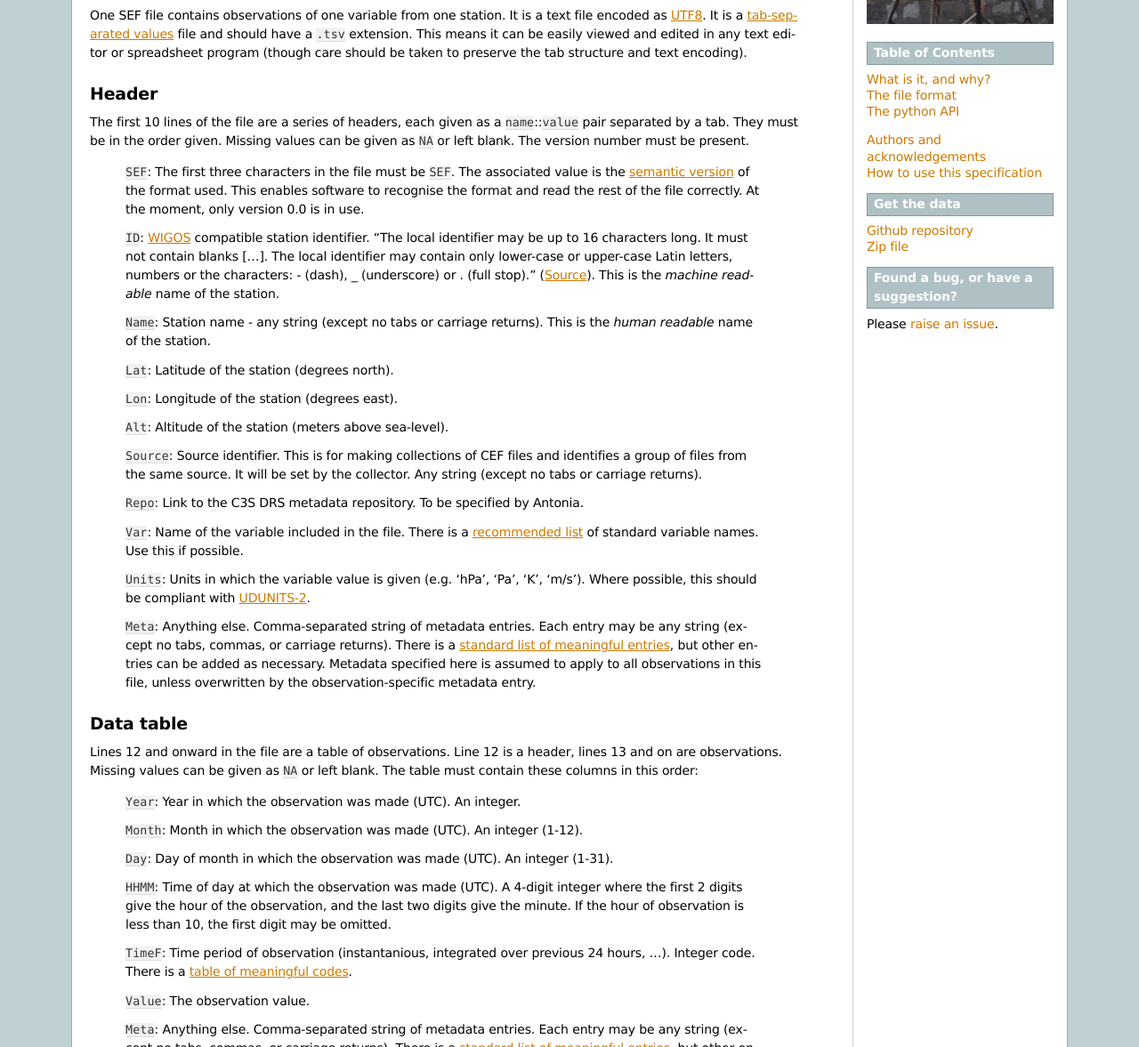
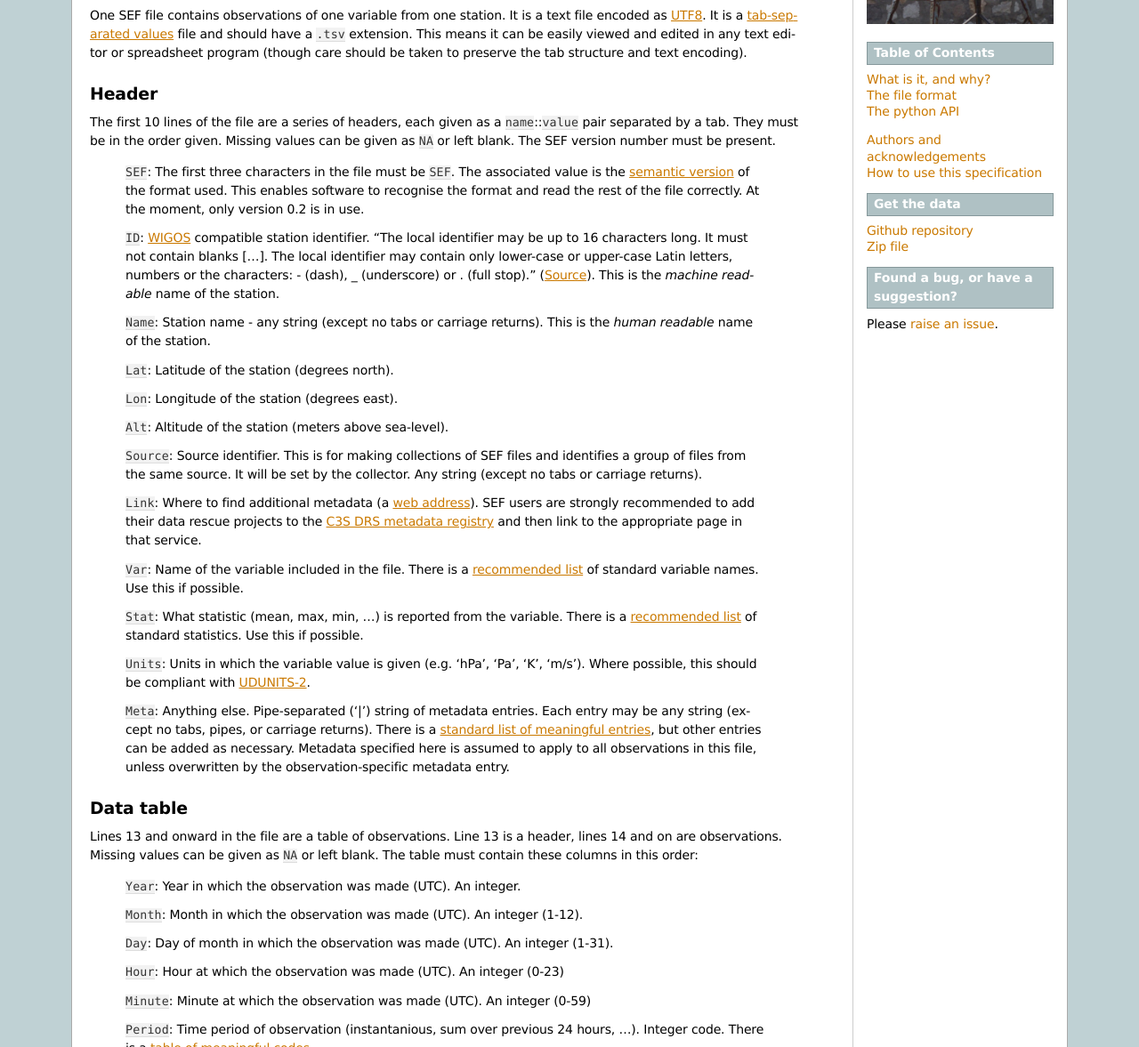
Before and after one commit to philip-brohan/CEF, a Sphinx documentation site: the page built from docs/SEF.rst, in a window 1280 px wide and 1400 px high, cut to the strip 223-1400 px from the top of the window. Shown: the whole strip at 89% size. Built offline with Sphinx 7.4.7, drawn with Linux system fonts in a browser that asks for light colours; some of the changed text lies outside the part shown.

Commit message:
Updated to v0.2.0 based on C3S DRS review comments.

```diff
--- a/docs/SEF.rst
+++ b/docs/SEF.rst
@@ -10,10 +10,10 @@ One SEF file contains observations of one variable from one station. It is a tex
 Header
 ------
 
-The first 10 lines of the file are a series of headers, each given as a ``name``::``value`` pair separated by a tab. They must be in the order given. Missing values can be given as ``NA`` or left blank. The version number must be present.
+The first 10 lines of the file are a series of headers, each given as a ``name``::``value`` pair separated by a tab. They must be in the order given. Missing values can be given as ``NA`` or left blank. The SEF version number must be present.
 
    ``SEF``:
-   The first three characters in the file must be ``SEF``. The associated value is the `semantic version <https://semver.org/>`_ of the format used. This enables software to recognise the format and read the rest of the file correctly. At the moment, only version 0.0 is in use.
+   The first three characters in the file must be ``SEF``. The associated value is the `semantic version <https://semver.org/>`_ of the format used. This enables software to recognise the format and read the rest of the file correctly. At the moment, only version 0.2 is in use.
 
    ``ID``:
    `WIGOS <http://www.wmo.int/pages/prog/www/wigos/index_en.html>`_ compatible station identifier. "The local identifier may be up to 16 characters long. It must not contain blanks [...]. The local identifier may contain only lower-case or upper-case Latin letters, numbers or the characters: - (dash), _ (underscore) or . (full stop)." (`Source <https://library.wmo.int/opac/doc_num.php?explnum_id=4007>`_). This is the *machine readable* name of the station.
@@ -31,24 +31,27 @@ The first 10 lines of the file are a series of headers, each given as a ``name``
    Altitude of the station (meters above sea-level).
 
    ``Source``:
-   Source identifier. This is for making collections of CEF files and identifies a group of files from the same source. It will be set by the collector.  Any string (except no tabs or carriage returns).
+   Source identifier. This is for making collections of SEF files and identifies a group of files from the same source. It will be set by the collector.  Any string (except no tabs or carriage returns).
 
-   ``Repo``:
-   Link to the C3S DRS metadata repository. To be specified by Antonia.
+   ``Link``:
+   Where to find additional metadata (a `web address <https://en.wikipedia.org/wiki/URL>`_). SEF users are strongly recommended to add their data rescue projects to the `C3S DRS metadata registry <https://data-rescue.copernicus-climate.eu/registry>`_ and then link to the appropriate page in that service.
 
    ``Var``:
    Name of the variable included in the file. There is a :doc:`recommended list <tables/variable_names>` of standard variable names. Use this if possible.
+
+   ``Stat``:
+   What statistic (mean, max, min, ...) is reported from the variable. There is a :doc:`recommended list <tables/statistics>` of standard statistics. Use this if possible.
 
    ``Units``:
    Units in which the variable value is given (e.g. 'hPa', 'Pa', 'K', 'm/s'). Where possible, this should be compliant with `UDUNITS-2 <https://www.unidata.ucar.edu/software/udunits/>`_.
 
    ``Meta``:
-   Anything else. Comma-separated string of metadata entries. Each entry may be any string (except no tabs, commas, or carriage returns). There is a :doc:`standard list of meaningful entries <tables/metadata>`, but other entries can be added as necessary. Metadata specified here is assumed to apply to all observations in this file, unless overwritten by the observation-specific metadata entry.
+   Anything else. Pipe-separated ('|') string of metadata entries. Each entry may be any string (except no tabs, pipes, or carriage returns). There is a :doc:`standard list of meaningful entries <tables/metadata>`, but other entries can be added as necessary. Metadata specified here is assumed to apply to all observations in this file, unless overwritten by the observation-specific metadata entry.
 
 Data table
 ----------
 
-Lines 12 and onward in the file are a table of observations. Line 12 is a header, lines 13 and on are observations. Missing values can be given as ``NA`` or left blank. The table must contain these columns in this order:
+Lines 13 and onward in the file are a table of observations. Line 13 is a header, lines 14 and on are observations. Missing values can be given as ``NA`` or left blank. The table must contain these columns in this order:
 
    ``Year``:
    Year in which the observation was made (UTC). An integer.
@@ -59,14 +62,17 @@ Lines 12 and onward in the file are a table of observations. Line 12 is a header
    ``Day``:
    Day of month in which the observation was made (UTC). An integer (1-31).
 
-   ``HHMM``:
-   Time of day at which the observation was made (UTC). A 4-digit integer where the first 2 digits give the hour of the observation, and the last two digits give the minute. If the hour of observation is less than 10, the first digit may be omitted.
+   ``Hour``:
+   Hour at which the observation was made (UTC). An integer (0-23)
 
-   ``TimeF``:
-   Time period of observation (instantanious, integrated over previous 24 hours, ...). Integer code. There is a :doc:`table of meaningful codes <tables/time_period_codes>`.
+   ``Minute``:
+   Minute at which the observation was made (UTC). An integer (0-59)
+
+   ``Period``:
+   Time period of observation (instantanious, sum over previous 24 hours, ...). Integer code. There is a :doc:`table of meaningful codes <tables/time_period_codes>`.
 
    ``Value``:
    The observation value.
 
    ``Meta``:
-   Anything else. Comma-separated string of metadata entries. Each entry may be any string (except no tabs, commas, or carriage returns). There is a :doc:`standard list of meaningful entries <tables/metadata>`, but other entries can be added as necessary. Metadata specified here only applies to this observation, and overrides any file-wide specification.
+   Anything else. Pipe-separated ('|') string of metadata entries. Each entry may be any string (except no tabs, commas, or carriage returns). There is a :doc:`standard list of meaningful entries <tables/metadata>`, but other entries can be added as necessary. Metadata specified here only applies to this observation, and overrides any file-wide specification.
```
Also changed, not shown: docs/tables/metadata.rst (+12 -11 lines), docs/tables/statistics.rst (added, +23 -0 lines), docs/tables/time_period_codes.rst (+17 -18 lines), docs/tables/variable_names.rst (+7 -16 lines), 1 other file.
